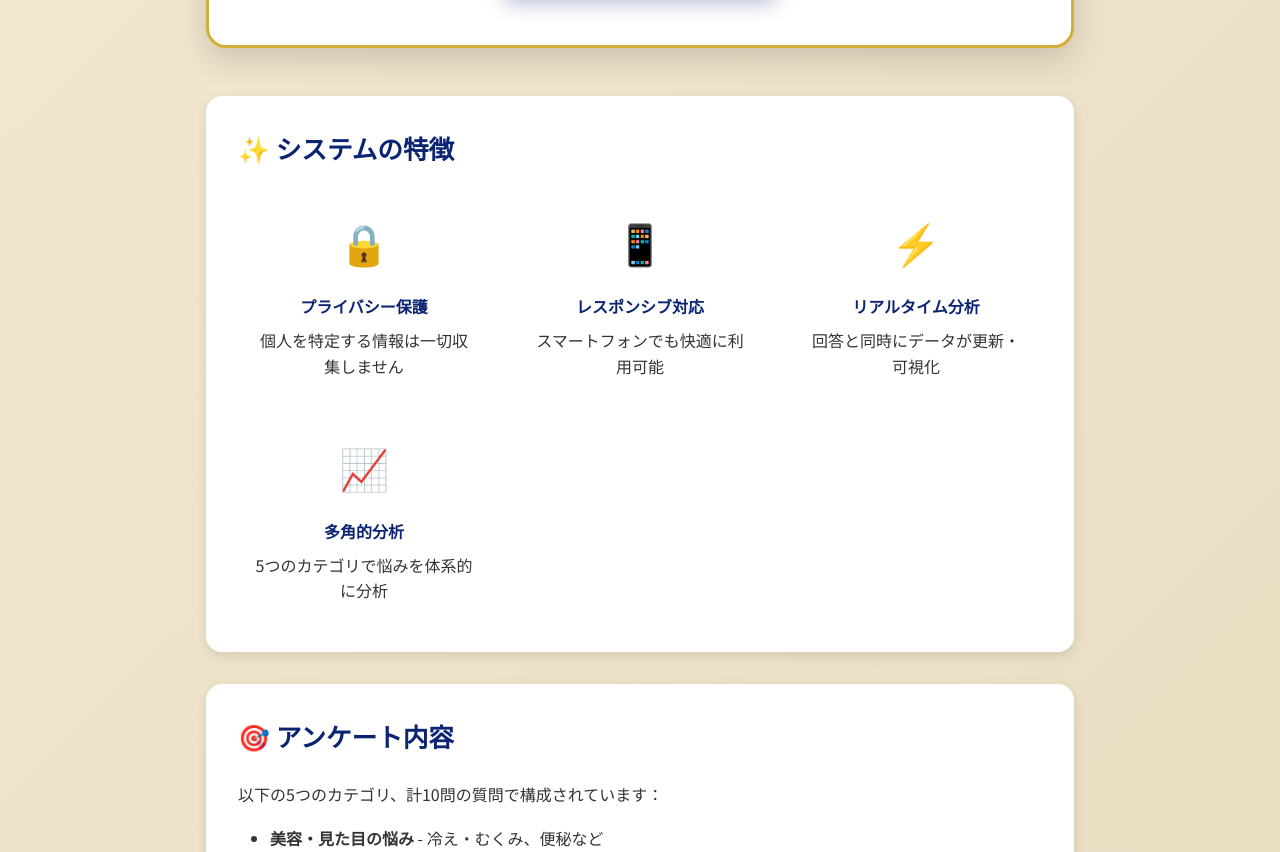
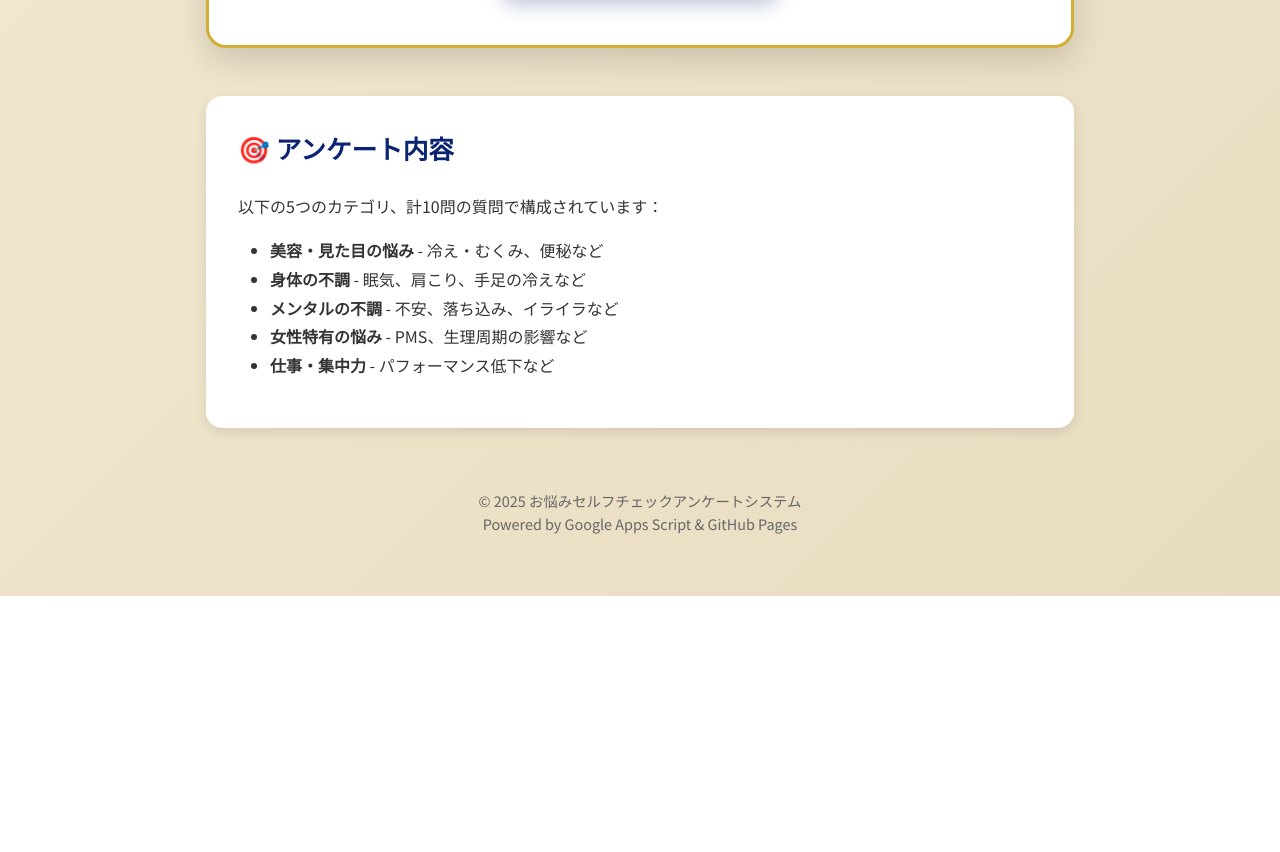
Before and after one commit to Masa8573/aoilab-questions, a plain HTML site: page index.html in a window 1280 px wide. Shown: the part 633-1485 px from the top of the page. After the commit the page ends 1229 px from the top, so only its background shows below. Drawn offline with Linux system fonts and the light colour scheme.

Commit message:
Update index.html

```diff
--- a/index.html
+++ b/index.html
@@ -256,7 +256,7 @@
         <a href="./qustions.html" class="main-btn">アンケート開始</a>
       </div>
 
-      <div class="info-section">
+      <!--div class="info-section">
         <h2>✨ システムの特徴</h2>
         <div class="features">
           <div class="feature">
@@ -280,7 +280,7 @@
             <p>5つのカテゴリで悩みを体系的に分析</p>
           </div>
         </div>
-      </div>
+    </div-->
 
       <div class="info-section">
         <h2>🎯 アンケート内容</h2>
```
